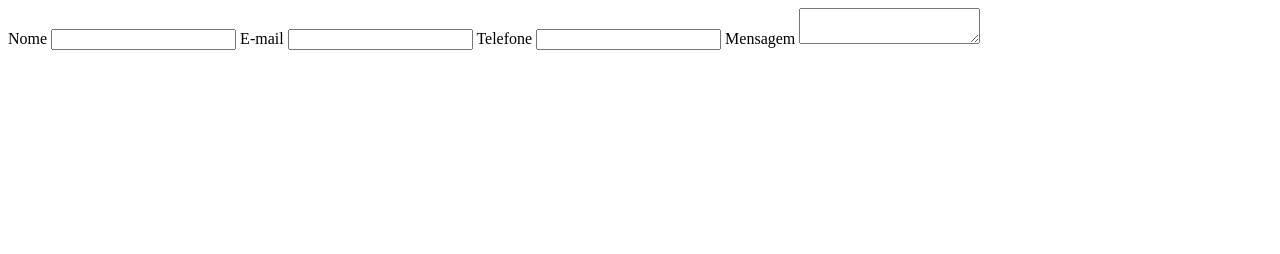
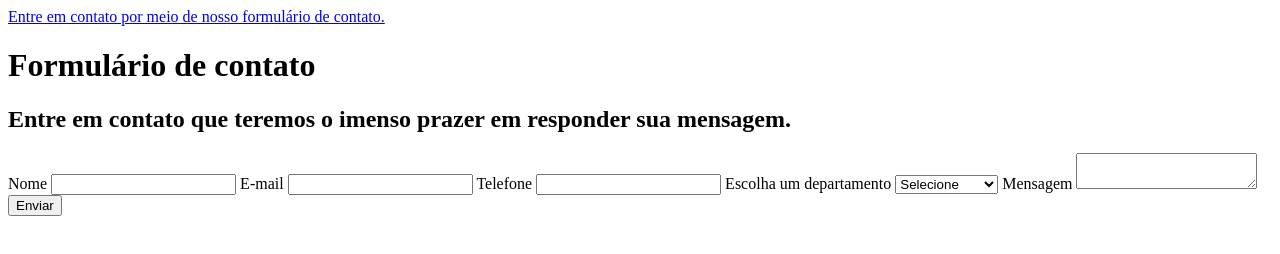
Before and after one commit to orivelton/form-accessible, a plain HTML site: page form.html in a window 1280 px wide. Drawn offline with Linux system fonts and the light colour scheme.

Commit message:
Add files via upload

```diff
--- a/form.html
+++ b/form.html
@@ -1,22 +1,40 @@
 <!DOCTYPE html>
 <html lang="pt-br">
 	<head>
+		<title>Formulário de contato</title>
 		<meta charset="UTF-8">
 	</head>
 	<body>
-    <form>
+		<div class="container">
+			<a href="#formulario">
+				Entre em contato por meio de nosso formulário de contato.
+			</a>
+			<form method="post" action="form.php" id="formulario">
+				<h1>Formulário de contato</h1>
+				<h2>Entre em contato que teremos o imenso prazer em responder sua mensagem.</h2>
+
   				<label for="nome">Nome</label>
-      <input id="nome" type="text">
+				<input type="text" id="nome">
 
 				<label for="email">E-mail</label>
-      <input id="email" type="email">
+				<input type="email" id="email">
 
-      <label for="telefone">Telefone</label>
-      <input id="telefone" type="tel">
+				<label class="label label-primary" for="telefone">Telefone</label>
+				<input type="tel" id="telefone" class="form-control"  maxlength="11">
+
+				<label for="departamento">Escolha um departamento</label>
+				<select id="departamento">
+					<option>Selecione</option>
+					<option>Atendimento</option>
+					<option>Comercial</option>
+					<option>Elogios</option>
+					<option>Reclamações</option>
+				</select>
 
 				<label for="mensagem">Mensagem</label>
-      <textarea id="mensagem">
-      </textarea>
+				<textarea id="mensagem"></textarea>
+				<input type="submit" value="Enviar">
 			</form>
+		</div>
 	</body>
 </html>
```
Also changed, not shown: css/style.css (added, +7 -0 lines). Lines whose indentation alone changed are shown as unchanged.
